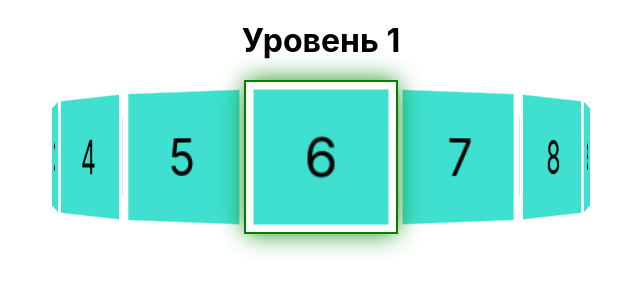
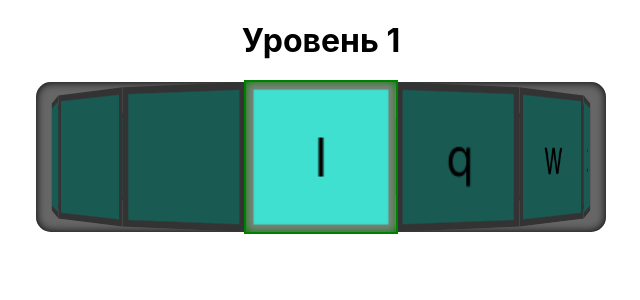
Before and after one commit to yryryk/learn-keyboard, a React (Create React App) app: page / in a window 1280 px wide. Shown: the top 300 px of the page, without its empty margins (319-959 px from the left). Built offline with nearby package versions, Linux system fonts and the light colour scheme.

Commit message:
feat: add Letters Loop

```diff
--- a/src/App.jsx
+++ b/src/App.jsx
@@ -1,9 +1,28 @@
 import './App.css';
-import { useState } from 'react';
+import { useState, useEffect } from 'react';
 import Letters from './components/Letters/Letters'
+import useLetters from './hooks/useLetters'
 
 function App() {
   const [headline, setHeadline] = useState('Уровень 1');
+  const [position, setPosition] = useState(0);
+  const [quantity, setQuantity] = useState(16);
+  useEffect(() => {
+    const handleKeyPress = () => {
+      setPosition(state => state + 1);
+    };
+    window.addEventListener("keydown", handleKeyPress);
+    return () => {
+      window.removeEventListener("keydown", handleKeyPress);
+    };
+  }, []);
+
+  const [ lettersOrder, lettersStats, setLettersStats ] = useLetters({
+    lettersRange: 2,
+    lang: 'eng',
+    isNumbers: true,
+    isShifted: false,
+  });
   return (
     <div className="App">
       <header className="header">
@@ -11,7 +30,7 @@ function App() {
       </header>
       <main className="main">
         <h1 className="">{headline}</h1>
-        <Letters />
+        <Letters lettersOrder={lettersOrder} position={position} quantity={quantity} />
       </main>
       <footer className="footer">
 
--- a/src/components/Letters/Letters.jsx
+++ b/src/components/Letters/Letters.jsx
@@ -1,17 +1,44 @@
 import './Letters.css';
 import Loop from "../Loop/Loop"
-function Letters() {
-  const elements = [];
-  for (let i = 0; i < 16; i++) {
-    elements.push(
-      {
-        content: i+1,
-        id: i,
+import { useState, useEffect } from "react";
+
+function Letters({lettersOrder, position, quantity}) {
+  const [elements, setElements] = useState([]);
+  useEffect(() => {
+    const resultArr = [];
+    const halfLength = Math.floor(quantity/2);
+    const supplementedLettersOrder = ['', '', '', ...lettersOrder]
+
+    for (let i = 0; i < halfLength; i++) {
+      const lettersOrderPosition = i + position;
+      if (supplementedLettersOrder.length > lettersOrderPosition) {
+        resultArr.push(
+          {
+            content: supplementedLettersOrder[lettersOrderPosition],
+            id: (i + position) % quantity,
+          }
+        );
+      } else {
+        resultArr.push(
+          {
+            content: '',
+            id: (i + position) % quantity,
+          }
+        );
       }
-    );
-  }
+    }
+    for (let i = halfLength; i < quantity; i++) {
+      resultArr.push(
+        {
+          content: '',
+          id: (i + position) % quantity,
+        }
+      );
+    }
+    setElements(resultArr);
+  }, [lettersOrder, position, quantity]);
   return (
-    <Loop elements={elements} position={0}/>
+    <Loop elements={elements} position={position} quantity={quantity} />
   );
 }
 
--- a/src/components/Loop/Loop.css
+++ b/src/components/Loop/Loop.css
@@ -10,6 +10,8 @@
   display: flex;
   justify-content: center;
   align-items: center;
+  border-radius: 15px;
+  box-shadow: inset 0 0 10px black;
 }
 
 .loopContainer {
@@ -19,6 +21,26 @@
   perspective: var(--loopContainerPerspective);
 }
 
+.loopOverlay {
+  position: absolute;
+  top: calc(var(--height)*(-0.25));
+  height: calc(var(--height) * 1.5);
+  width: calc((var(--loopWrapperWidth) - var(--width) * 1.5) / 2);
+  background-color: black;
+  opacity: .6;
+  z-index: 3;
+}
+
+.loopOverlayLeft {
+  right: calc(var(--width)*(1.25));
+  border-radius: 15px 0 0 15px;
+}
+
+.loopOverlayRight {
+  left: calc(var(--width)*(1.25));
+  border-radius: 0 15px 15px 0;
+}
+
 .loopBorder {
   position: absolute;
   top: calc(var(--height)*(-0.25));
@@ -26,7 +48,7 @@
   height: calc(var(--height) * 1.5);
   width: calc(var(--width) * 1.5);
   outline: 2px solid green;
-  box-shadow: 0 0 25px green;
+  box-shadow: inset 0 0 10px green;
   z-index: 5;
 }
 
@@ -36,5 +58,5 @@
   height: 100%;
   transform-style: preserve-3d;
   transform: rotateY( var(--angle) );
-  transition: all .5s ease;
+  transition: all .1s ease;
 }
--- a/src/components/Loop/Loop.jsx
+++ b/src/components/Loop/Loop.jsx
@@ -2,46 +2,47 @@ import "./Loop.css";
 import { useState, useEffect } from "react";
 import LoopElement from "./LoopElement/LoopElement";
 
-function Loop({ elements, position }) {
-  const [quantity, setQuantity] = useState(0);
+function Loop({ elements, position, quantity }) {
   const [coefficient, setCoefficient] = useState(0);
   const [loopStyle, setLoopStyle] = useState({});
   const [angle, setAngle] = useState(0);
   useEffect(() => {
-    setQuantity(elements.length);
-  }, [elements.length]);
-  useEffect(() => {
-    setCoefficient(Math.tan((Math.PI/quantity))*2);
+    setCoefficient(Math.tan(Math.PI / quantity) * 2);
   }, [quantity]);
   useEffect(() => {
     const loopWrapperWidth = `calc(var(--width)*2.15/${coefficient} + 30px)`;
     const loopContainerPerspective = `calc(var(--width)*3/${coefficient})`;
     setLoopStyle({
-      '--loopWrapperWidth': loopWrapperWidth,
-      '--loopContainerPerspective': loopContainerPerspective
+      "--loopWrapperWidth": loopWrapperWidth,
+      "--loopContainerPerspective": loopContainerPerspective,
     });
   }, [coefficient]);
 
-  function changeAngle(setAngle, quantity) {
+  function changeAngle(setAngle, quantity, position) {
     if (quantity > 0) {
-      setAngle(state => state - 360/quantity);
-      setTimeout(() => {
-        changeAngle(setAngle, quantity);
-      }, 1000);
+      setAngle((360 * (position + 3)) / quantity);
     }
-  };
+  }
   useEffect(() => {
-    setTimeout(() => {
-      changeAngle(setAngle, quantity);
-    }, 1000);
-  }, [quantity]);
+    changeAngle(setAngle, quantity, position);
+  }, [position, quantity]);
 
   return (
     <div className="loopWrapper" style={loopStyle}>
-      <div className="loopContainer" style={{'--angle': angle + 'deg'}}>
+      <div className="loopContainer" style={{ "--angle": "-" + angle + "deg" }}>
+        <div className="loopOverlay loopOverlayLeft"></div>
+        <div className="loopOverlay loopOverlayRight"></div>
         <div className="loopBorder"></div>
         <div className="loop">
-        {elements.map((item) => (<LoopElement key={item.id} element={item} id={item.id} quantity={quantity} coefficient={coefficient}/>))}
+          {elements.map((item) => (
+            <LoopElement
+              key={item.id}
+              element={item}
+              id={item.id}
+              quantity={quantity}
+              coefficient={coefficient}
+            />
+          ))}
         </div>
       </div>
     </div>
--- a/src/components/Loop/LoopElement/LoopElement.css
+++ b/src/components/Loop/LoopElement/LoopElement.css
@@ -8,7 +8,7 @@
   justify-content: center;
   align-items: center;
   font-size: 36px;
-  background-color: white;
+  background-color: gray;
 }
 
 .loopElement {
--- a/src/hooks/useLetters.jsx
+++ b/src/hooks/useLetters.jsx
@@ -4,7 +4,7 @@ import { letters } from "../constants/constants";
 export default function useLetters({ lettersRange, lang, isNumbers, isShifted }) {
   const [lettersOrder, setLettersOrder] = useState([]);
   const [lettersStats, setLettersStats] = useState({});
-  function getLetters(data, keys, lettersRange, isNumbers, isShifted) {
+  function getLetters(data, keys, isNumbers, isShifted) {
     let result = [];
     keys.forEach((item) => {
       if (!isNumbers && item === 'numbersLine') return;
```
